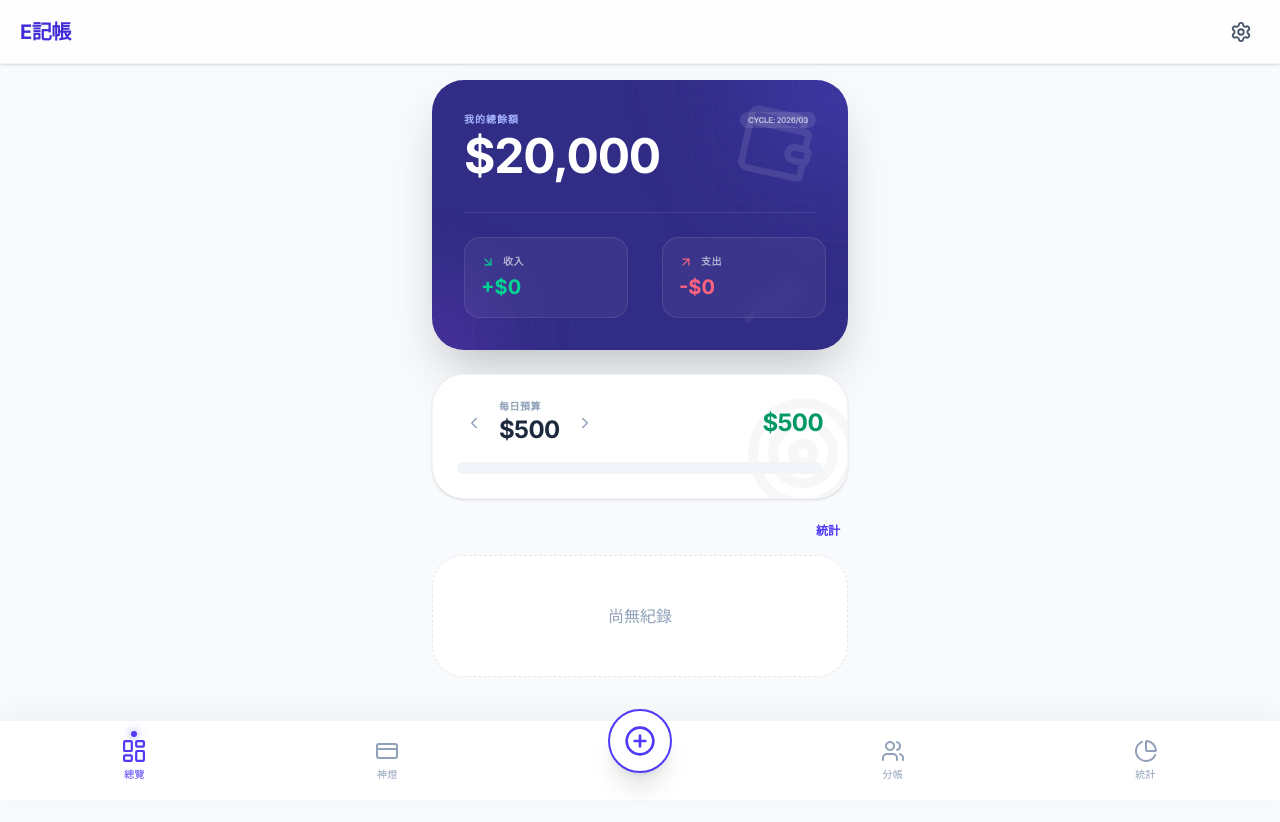
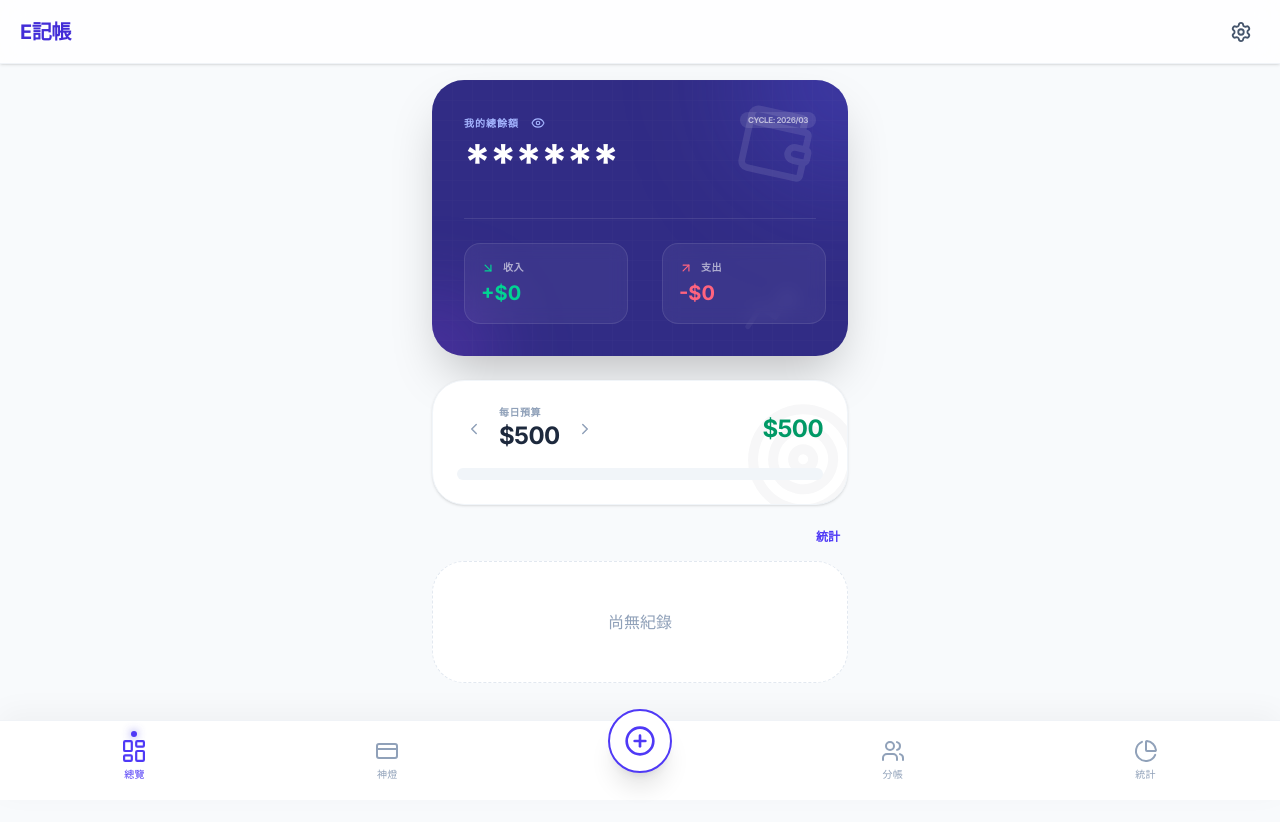
Before and after one commit to eric1313fuute-ui/easy-money, a React (Vite) app: page / in a window 1280 px wide. Shown: the top 822 px of the page. Built offline with nearby package versions, Linux system fonts and the light colour scheme.

Commit message:
feat(dashboard): Add toggle to hide/show total balance
Introduces a new feature to the dashboard that allows users to toggle the visibility of their total balance. This enhances privacy by masking sensitive financial information when needed. The toggle uses Lucide icons for visual feedback.

```diff
--- a/src/App.tsx
+++ b/src/App.tsx
@@ -31,7 +31,9 @@ import {
   Coins,
   Receipt,
   ArrowDownRight,
-  ArrowUpRight
+  ArrowUpRight,
+  Eye,
+  EyeOff
 } from 'lucide-react';
 import { motion, AnimatePresence } from 'motion/react';
 import {
@@ -1071,6 +1073,7 @@ const Dashboard = ({
   formatCurrency: (val: number) => string
 }) => {
   const [viewDate, setViewDate] = useState(new Date().toISOString().split('T')[0]);
+  const [showBalance, setShowBalance] = useState(false);
 
   const dailyData = useMemo(() => {
     const records = basicRecords.filter(r => r.date === viewDate);
@@ -1127,12 +1130,22 @@ const Dashboard = ({
 
         <div className="relative z-10">
           <div className="flex justify-between items-start mb-1">
-            <p className="text-indigo-300 text-[10px] font-bold uppercase tracking-widest">{t.totalBalance}</p>
+            <div className="flex items-center gap-2">
+              <p className="text-indigo-300 text-[10px] font-bold uppercase tracking-widest">{t.totalBalance}</p>
+              <button
+                onClick={() => setShowBalance(!showBalance)}
+                className="text-indigo-300 hover:text-white transition-colors p-1 rounded-full hover:bg-white/10"
+              >
+                {showBalance ? <EyeOff size={14} /> : <Eye size={14} />}
+              </button>
+            </div>
             <span className="bg-white/10 px-2 py-0.5 rounded-full text-[8px] font-bold uppercase tracking-tighter text-white/60">
               Cycle: {stats.currentCycleKey}
             </span>
           </div>
-          <h2 className="text-5xl font-bold tracking-tight">{formatCurrency(stats.balance)}</h2>
+          <h2 className="text-5xl font-bold tracking-tight">
+            {showBalance ? formatCurrency(stats.balance) : '******'}
+          </h2>
 
           <div className="grid grid-cols-2 gap-6 mt-8 pt-6 border-t border-white/10">
             <motion.div
```
